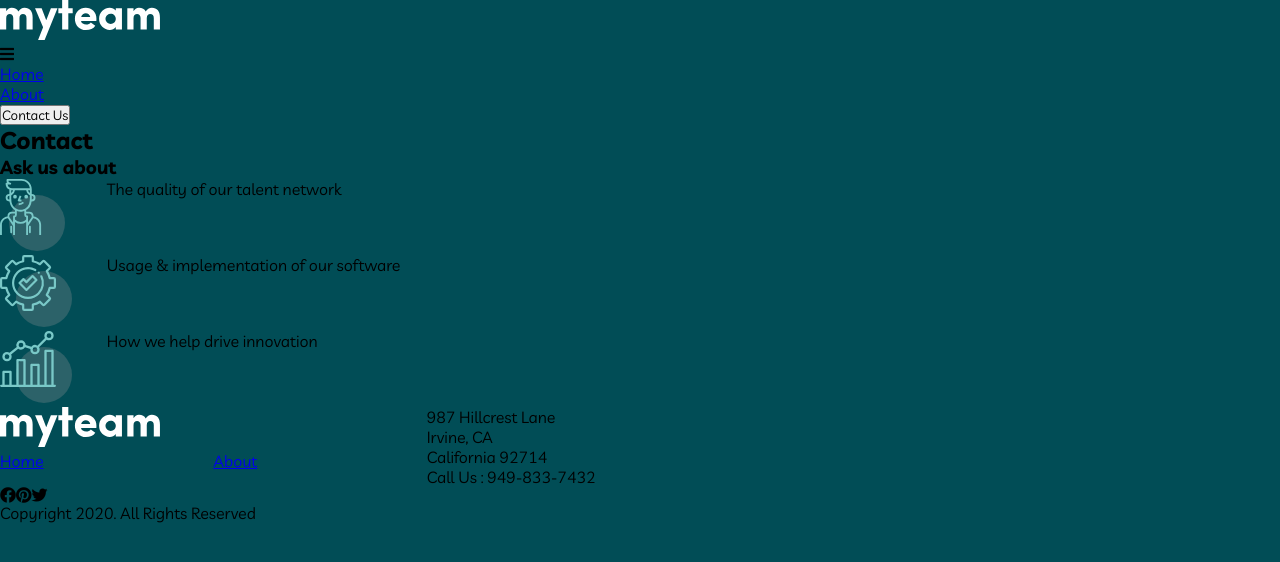
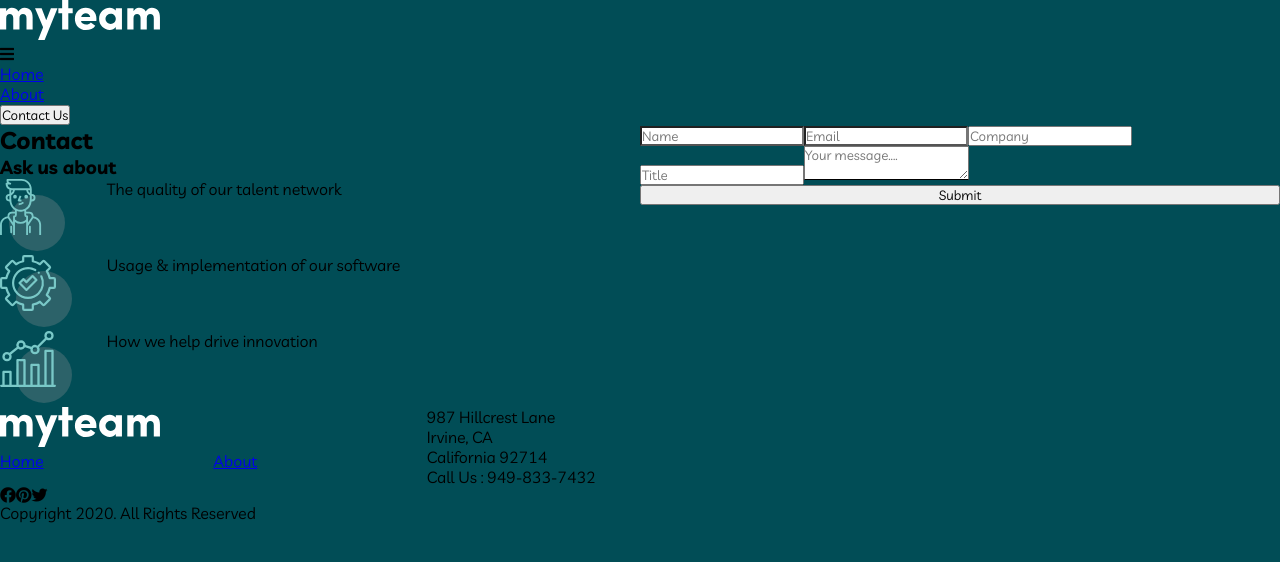
Before and after one commit to clf94-dev/myteam-multi-react, a React (Create React App) app: page /contact in a window 1280 px wide. Shown: the top 562 px of the page. Built offline with nearby package versions, Linux system fonts and the light colour scheme.

Commit message:
added Form component to ContactSection component

```diff
--- a/src/components/ContactSection.jsx
+++ b/src/components/ContactSection.jsx
@@ -2,6 +2,7 @@ import { Grid } from '@material-ui/core'
 import React from 'react'
 import FeatCard from './FeatCard'
 import { AskAboutThings } from './FeaturesInfo'
+import Form from './Form'
 
 function ContactSection() {
     return (
@@ -14,7 +15,7 @@ function ContactSection() {
 )})}
             </Grid>
             <Grid item lg={6} xs={12}>
-
+                <Form/>
             </Grid>
         </Grid>
     )
--- /dev/null
+++ b/src/components/Form.jsx
@@ -0,0 +1,73 @@
+import {Grid} from '@material-ui/core'
+import React from 'react'
+import {useForm} from 'react-hook-form';
+
+export default function Form() {
+    const {handleSubmit, register, errors} = useForm();
+    const onSubmit = values => console.log(values);
+    return (
+        <Grid container direction='column'>
+            <form >
+                <input
+                    type="text"
+                    name='name'
+                    placeholder={errors.name
+                    ? ' This is required'
+                    : 'Name'}
+                    style={errors.name
+                    ? {
+                        borderBottomColor: "red",
+                        color: 'red'
+                    }
+                    : {
+                        borderBottomColor: "black"
+                    }}
+                    ref={register({required: true, maxLength: 30})}
+                    className={errors.name
+                    ? "error input"
+                    : " input"}/>
+                <input
+                    type="email"
+                    name='email'
+                    placeholder={errors.name
+                    ? 'Enter a valid email address'
+                    : 'Email'}
+                    style={errors.email
+                    ? {
+                        borderBottomColor: "red",
+                        color: 'red'
+                    }
+                    : {
+                        borderBottomColor: "black"
+                    }}
+                    ref={register({required: true, pattern: /^[A-Z0-9._%+-]+@[A-Z0-9.-]+\.[A-Z]{2,}$/i})}
+                    className={errors.email
+                    ? "error input"
+                    : " input"}/>
+                <input type="text" name='Company' placeholder='Company' className=" input"/>
+                <input type="text" name='Title' placeholder='Title' className=" input"/>
+                <textarea
+                    type="text"
+                    name="message"
+                    className={errors.message
+                    ? "error message"
+                    : " message"}
+                    placeholder={errors.message
+                    ? 'This is required'
+                    : 'Your message....'}
+                    style={errors.message
+                    ? {
+                        borderBottomColor: "red",
+                        color: 'red'
+                    }
+                    : {
+                        borderBottomColor: "black"
+                    }}
+                    ref={register({required: true})}/>
+            </form>
+            <button type="submit" onClick={handleSubmit(onSubmit)} className='submit-btn'>
+                Submit
+            </button>
+        </Grid>
+    )
+}
```
